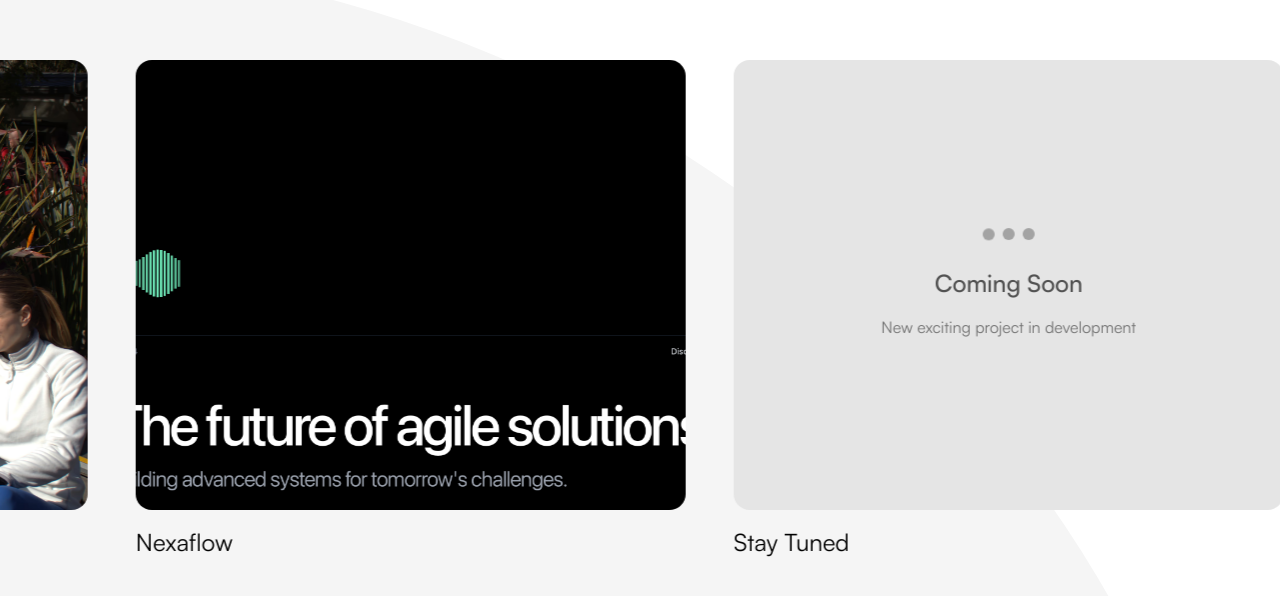
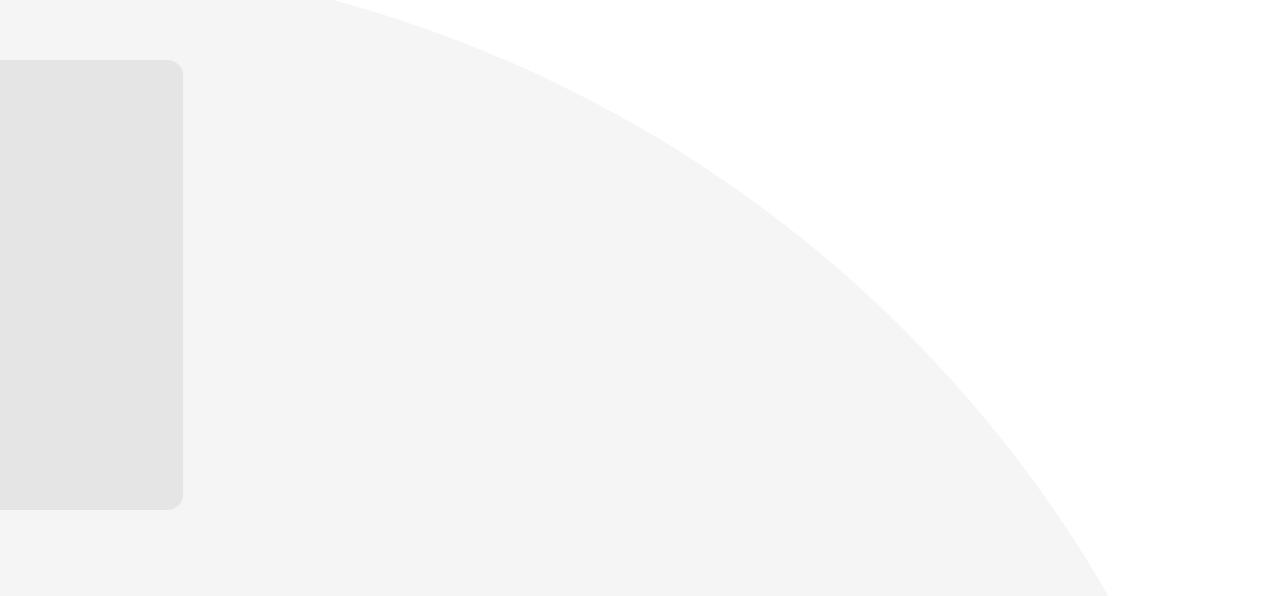
Before and after one commit to Benson-Craven/code-by-benson, a Next.js app: page / in a window 1280 px wide. Shown: the part 5196-5792 px from the top of the page. Built offline with nearby package versions, Linux system fonts and the light colour scheme.

Commit message:
Altered carousel

```diff
--- a/app/components/Projects.tsx
+++ b/app/components/Projects.tsx
@@ -16,11 +16,7 @@ const ProjectSection: React.FC = () => {
 
     const cardWidth = 100 / projects.length
 
-    const x = useTransform(
-        scrollYProgress,
-        [0, 1],
-        ["0%", `-${100 - (projects.length / 2) * cardWidth}%`],
-    )
+    const x = useTransform(scrollYProgress, [0, 1], ["0", "-100%"])
 
     const opacity = useTransform(scrollYProgress, [0.8, 1], [1, 0])
 
@@ -176,7 +172,7 @@ const ComingSoonCard = () => {
                         Coming Soon
                     </h3>
                     <p className="mt-4 text-center text-neutral-500">
-                        New exciting project in development
+                        New projects in the works
                     </p>
                 </div>
             </div>
```
